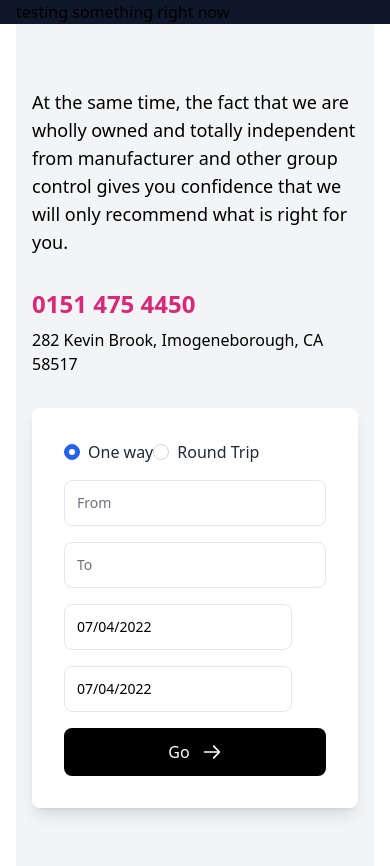
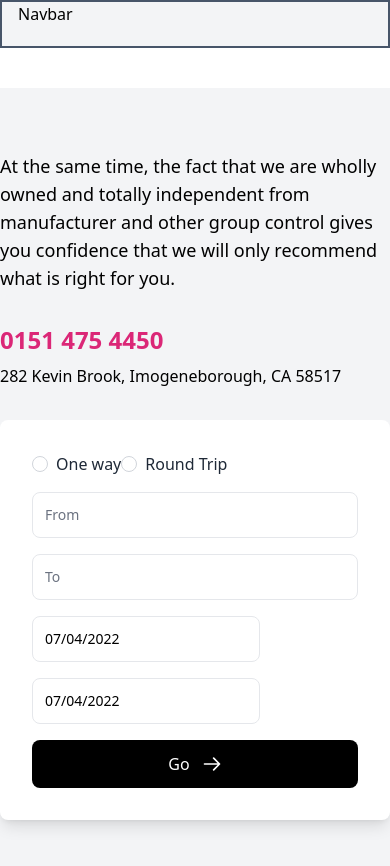
Before and after one commit to monty-src/fakemyflight, a Next.js app: page / in a window 390 px wide. Shown: the top 866 px of the page. Built offline with nearby package versions, Linux system fonts and the light colour scheme.

Commit message:
Outlined header/navbar

```diff
--- a/pages/index.js
+++ b/pages/index.js
@@ -17,13 +17,13 @@ export default function Home() {
         <link rel="icon" href="/favicon.ico" />
 
       </Head>
-      <header className="container lg px-4 bg-slate-900">
-        <p>testing something right now</p>
+      <header className="container mb-10 lg px-4 h-12 bg-gray-100 border-2 border-slate-600 border-solid border-spacing-1">
+        <p>Navbar</p>
       </header>
-      <main className="container lg px-4">
+      <main className="container lg">
 
         <section className="bg-gray-100">
-          <div className="max-w-screen-xl px-4 py-16 mx-auto sm:px-6 lg:px-8">
+          <div className="max-w-screen-xl py-16 mx-auto sm:px-6 lg:px-8">
             <div className="grid
             ls-1 gap-x-16 gap-y-8 lg:grid-cols-5">
               <div className="lg:py-12 lg:col-span-2">
@@ -42,15 +42,15 @@ export default function Home() {
                 <form action="" className="space-y-4">
 
                   <div className="flex">
-                  <div class="form-check">
-                    <input class="form-check-input appearance-none rounded-full h-4 w-4 border border-gray-300 bg-white checked:bg-blue-600 checked:border-blue-600 focus:outline-none transition duration-200 mt-1 align-top bg-no-repeat bg-center bg-contain float-left mr-2 cursor-pointer" type="radio" name="flexRadioDefault" id="flexRadioDefault1" checked/>
-                    <label class="form-check-label inline-block text-gray-800" for="flexRadioDefault1">
+                  <div className="form-check">
+                    <input className="form-check-input appearance-none rounded-full h-4 w-4 border border-gray-300 bg-white checked:bg-blue-600 checked:border-blue-600 focus:outline-none transition duration-200 mt-1 align-top bg-no-repeat bg-center bg-contain float-left mr-2 cursor-pointer" type="radio" name="flexRadioDefault" id="flexRadioDefault1" />
+                    <label className="form-check-label inline-block text-gray-800" htmlFor="flexRadioDefault1">
                       One way
                     </label>
                   </div>
-                  <div class="form-check">
-                    <input class="form-check-input appearance-none rounded-full h-4 w-4 border border-gray-300 bg-white checked:bg-blue-600 checked:border-blue-600 focus:outline-none transition duration-200 mt-1 align-top bg-no-repeat bg-center bg-contain float-left mr-2 cursor-pointer" type="radio" name="flexRadioDefault" id="flexRadioDefault2" />
-                    <label class="form-check-label inline-block text-gray-800" for="flexRadioDefault2">
+                  <div className="form-check">
+                    <input className="form-check-input appearance-none rounded-full h-4 w-4 border border-gray-300 bg-white checked:bg-blue-600 checked:border-blue-600 focus:outline-none transition duration-200 mt-1 align-top bg-no-repeat bg-center bg-contain float-left mr-2 cursor-pointer" type="radio" name="flexRadioDefault" id="flexRadioDefault2" />
+                    <label className="form-check-label inline-block text-gray-800" htmlFor="flexRadioDefault2">
                       Round Trip
                     </label>
                   </div>
```
